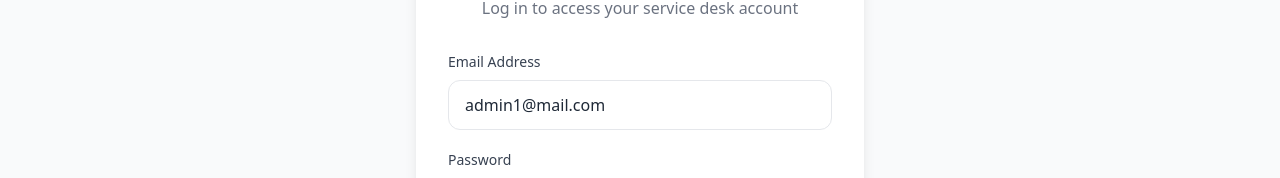
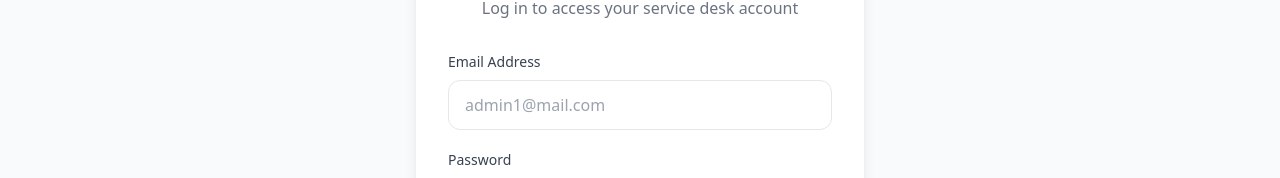
Before and after one commit to Dwidy99/service-desk, a React (Create React App) app in the folder frontend/: page /login in a window 1280 px wide. Shown: the part 343-521 px from the top of the page. Built offline with nearby package versions, Linux system fonts and the light colour scheme; no server answers.

Commit message:
add(user): add account demo

```diff
--- a/frontend/src/pages/Login.jsx
+++ b/frontend/src/pages/Login.jsx
@@ -77,9 +77,9 @@ function Login() {
               type='email'
               id='email'
               name='email'
-              value='admin1@mail.com'
+              value={email}
               onChange={onChange}
-              placeholder='Enter your email'
+              placeholder='admin1@mail.com'
               required
               className='w-full rounded-xl border border-gray-200 px-4 py-3 text-gray-800 placeholder-gray-400 outline-none focus:ring-2 focus:ring-blue-500 focus:border-blue-500 transition'
             />
```
